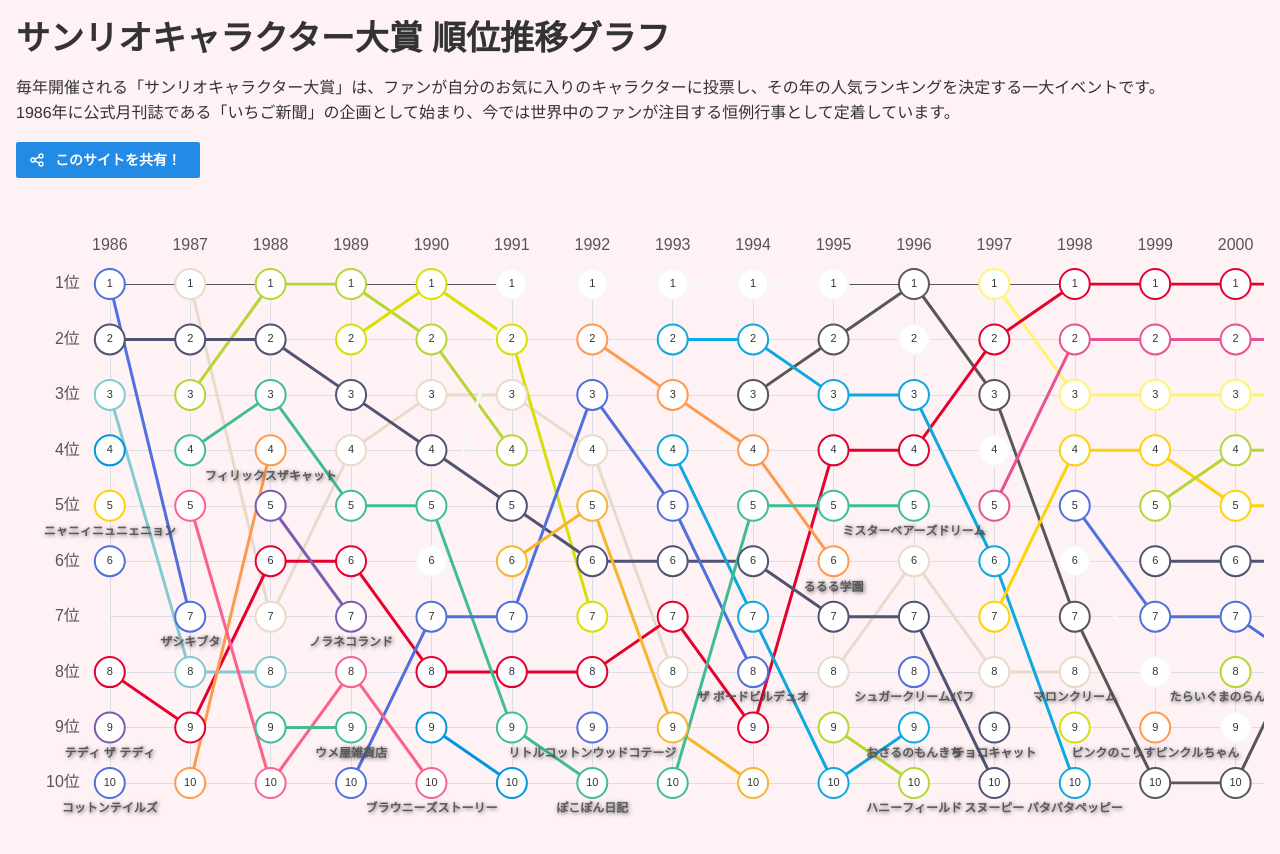
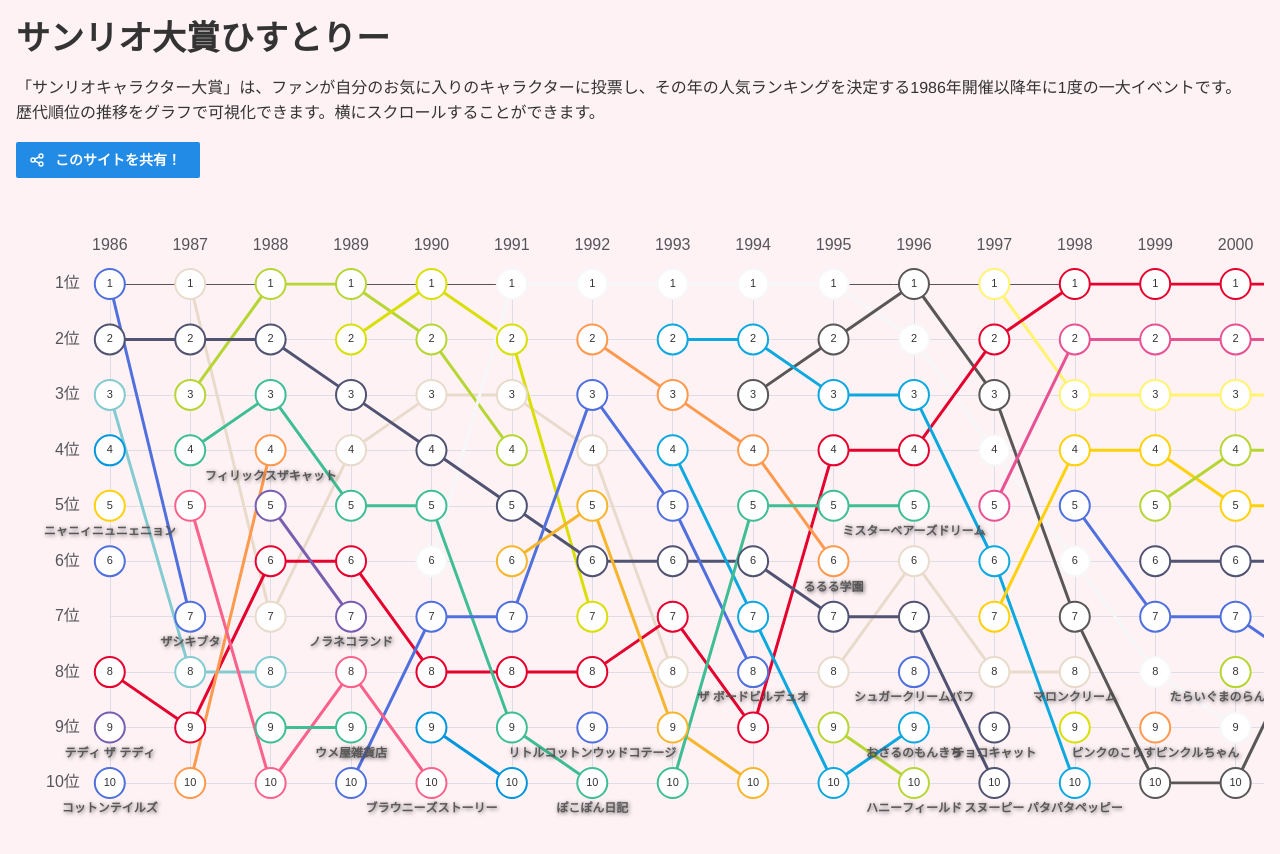
Before and after one commit to thr3a/sanrio-ranking-visualize, a React (Vite) app: page / in a window 1280 px wide. Shown: the top 854 px of the page. Built offline with nearby package versions, Linux system fonts and the light colour scheme; what @mantine/vanilla-extract would draw is missing.

Commit message:
update: デザイン

```diff
--- a/index.html
+++ b/index.html
@@ -3,9 +3,22 @@
 
 <head>
   <meta charset="UTF-8" />
-  <link rel="icon" type="image/svg+xml" href="/favicon.svg" />
+  <!-- <link rel="icon" type="image/svg+xml" href="/favicon.svg" /> -->
   <meta name="viewport" content="minimum-scale=1, initial-scale=1, width=device-width, user-scalable=no" />
-  <title>サンリオキャラクター大賞 順位推移</title>
+
+  <meta property="og:type" content="website">
+  <meta property="og:url" content="https://sanrio-ranking.turai.work/">
+  <meta property="og:title" content="サンリオ大賞ひすとりー">
+  <meta property="og:description" content="サンリオキャラクター大賞の推移グラフを可視化">
+  <meta property="og:image" content="https://sanrio-ranking.turai.work/ogp.png">
+
+  <meta name="twitter:card" content="summary_large_image">
+  <meta name="twitter:url" content="https://sanrio-ranking.turai.work/">
+  <meta name="twitter:title" content="サンリオ大賞ひすとりー">
+  <meta name="twitter:description" content="サンリオキャラクター大賞の推移グラフを可視化">
+  <meta name="twitter:image" content="https://sanrio-ranking.turai.work/ogp.png">
+
+  <title>サンリオ大賞ひすとりー</title>
 </head>
 
 <body>
--- a/src/Home.tsx
+++ b/src/Home.tsx
@@ -7,18 +7,16 @@
     <Container maw={1400} py='md'>
       <Stack>
         <Title c={'#333'} order={1}>
-          サンリオキャラクター大賞 順位推移グラフ
+          サンリオ大賞ひすとりー
         </Title>
         <Box>
           <Text c={'#333'}>
-            毎年開催される「サンリオキャラクター大賞」は、ファンが自分のお気に入りのキャラクターに投票し、その年の人気ランキングを決定する一大イベントです。
+            「サンリオキャラクター大賞」は、ファンが自分のお気に入りのキャラクターに投票し、その年の人気ランキングを決定する1986年開催以降年に1度の一大イベントです。
           </Text>
-          <Text c={'#333'}>
-            1986年に公式月刊誌である「いちご新聞」の企画として始まり、今では世界中のファンが注目する恒例行事として定着しています。
-          </Text>
+          <Text c={'#333'}>歴代順位の推移をグラフで可視化できます。横にスクロールすることができます。</Text>
         </Box>
         <Box>
-          <ShareButton title='サンリオキャラクター大賞 順位推移グラフ'></ShareButton>
+          <ShareButton title='サンリオ大賞ひすとりー'></ShareButton>
         </Box>
       </Stack>
       <BumpChart />
```
Also changed, not shown: public/favicon.svg (deleted).
